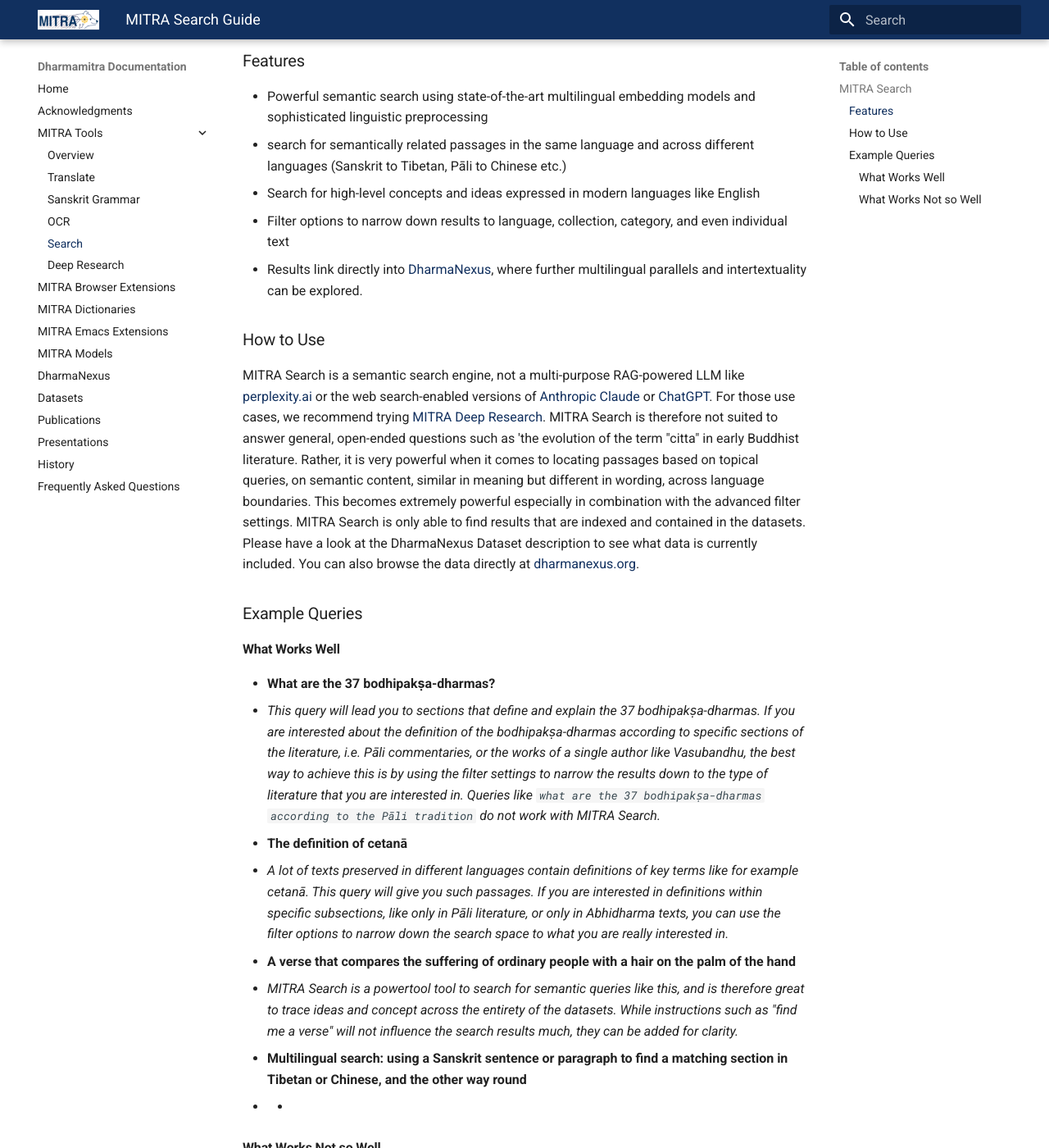
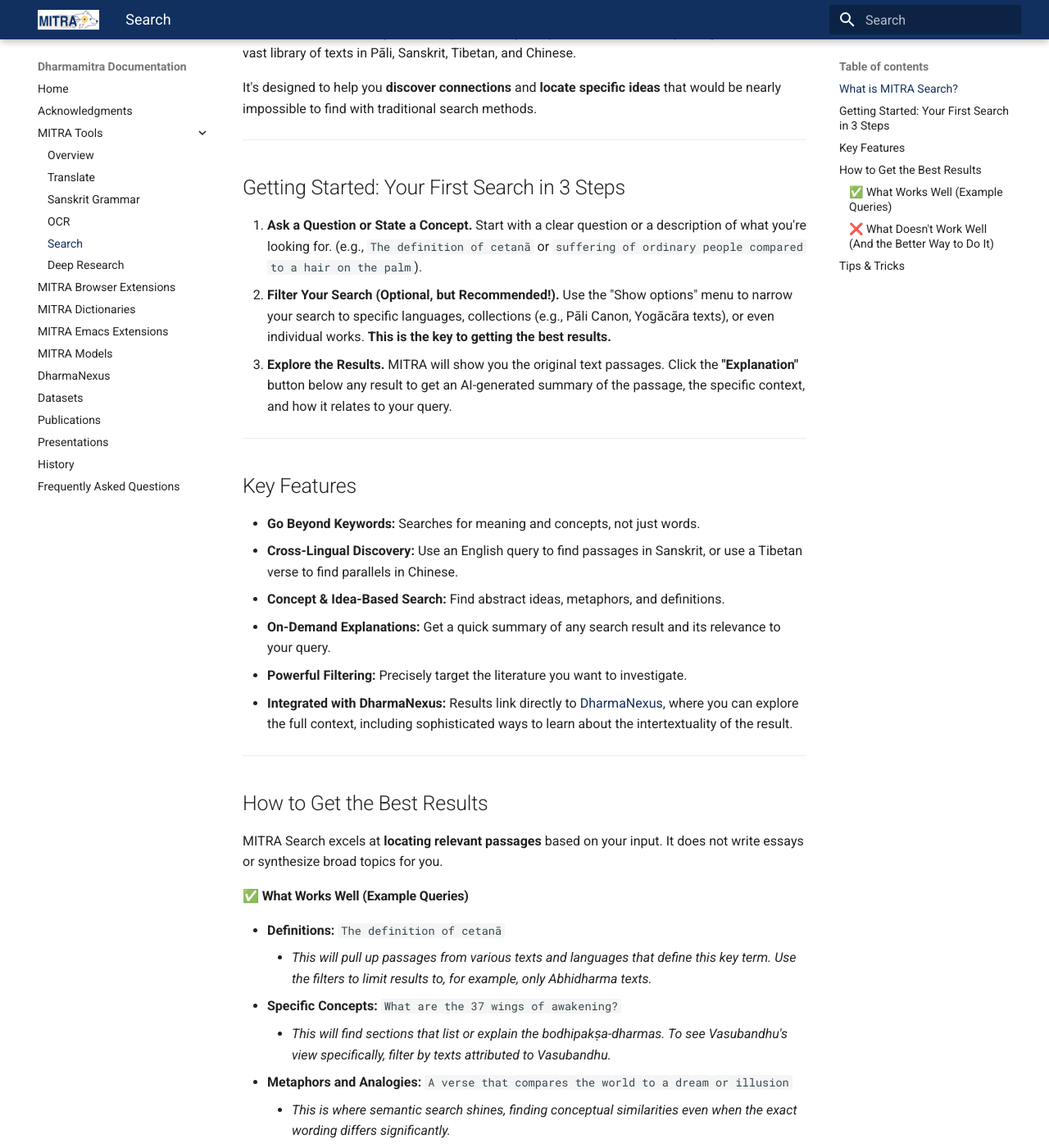
Before and after one commit to dharmamitra/dharmamitra-guides, an MkDocs documentation site: the page built from docs/mitra_tools/search.md, in a window 1280 px wide and 1400 px high, scrolled down 255 px. Shown: the whole window at 82% size. Built offline with MkDocs 1.6.1 and Material for MkDocs 9.7.7, drawn with Linux system fonts in a browser that asks for light colours; some of the changed text lies outside the part shown.

Commit message:
better mitra search description

```diff
--- a/docs/mitra_tools/search.md
+++ b/docs/mitra_tools/search.md
@@ -1,55 +1,62 @@
+## What is MITRA Search?
+
+MITRA Search is a specialized **semantic search engine**. Think of it not as a conversational AI like ChatGPT, but as a highly sophisticated research assistant. Instead of just matching keywords, it understands the *meaning and concepts* behind your queries to find related passages across a vast library of texts in Pāli, Sanskrit, Tibetan, and Chinese.
+
+It's designed to help you **discover connections** and **locate specific ideas** that would be nearly impossible to find with traditional search methods.
+
 ---
-title: MITRA Search Guide
-description: A guide on how to use MITRA Search for semantic search across Buddhist document collections.
+
+## Getting Started: Your First Search in 3 Steps
+
+1.  **Ask a Question or State a Concept.** Start with a clear question or a description of what you're looking for. (e.g., `The definition of cetanā` or `suffering of ordinary people compared to a hair on the palm`).
+2.  **Filter Your Search (Optional, but Recommended!).** Use the "Show options" menu to narrow your search to specific languages, collections (e.g., Pāli Canon, Yogācāra texts), or even individual works. **This is the key to getting the best results.**
+3.  **Explore the Results.** MITRA will show you the original text passages. Click the **"Explanation"** button below any result to get an AI-generated summary of the passage, the specific context, and how it relates to your query.
+
 ---
-## MITRA Search
-> *Semantic search across document collections in Pāli, Sanskrit, Tibetan, and Chinese available live at [Dharmamitra](https://dharmanexus.org).*
 
-### Features
-- Powerful semantic search using state-of-the-art multilingual embedding models and sophisticated linguistic preprocessing
-- search for semantically related passages in the same language and across different languages (Sanskrit to Tibetan, Pāli to Chinese etc.)
-- Search for high-level concepts and ideas expressed in modern languages like English
-- Filter options to narrow down results to language, collection, category, and even individual text
-- Results link directly into [DharmaNexus](https://dharmanexus.org), where further multilingual parallels and intertextuality can be explored.
+## Key Features
 
-###  How to Use
-MITRA Search is a semantic search engine, not a multi-purpose RAG-powered LLM like [perplexity.ai](https://perplexity.ai) or the web search-enabled versions of [Anthropic Claude](https://claude.ai) or [ChatGPT](https://chat.openai.com). For those use cases, we recommend trying [MITRA Deep Research](deep_research.md). MITRA Search is therefore not suited to answer general, open-ended questions such as 'the evolution of the term "citta" in early Buddhist literature. Rather, it is very powerful when it comes to locating passages based on topical queries, on semantic content, similar in meaning but different in wording, across language boundaries. This becomes extremely powerful especially in combination with the advanced filter settings.
-MITRA Search is only able to find results that are indexed and contained in the datasets. Please have a look at the DharmaNexus Dataset description to see what data is currently included. You can also browse the data directly at [dharmanexus.org](https://dharmanexus.org).
-### Example Queries
-#### What Works Well
-- **What are the 37 bodhipakṣa-dharmas?**
-  - *This query will lead you to sections that define and explain the 37 bodhipakṣa-dharmas. If you are interested about the definition of the bodhipakṣa-dharmas according to specific sections of the literature, i.e. Pāli commentaries, or the works of a single author like Vasubandhu, the best way to achieve this is by using the filter settings to narrow the results down to the type of literature that you are interested in. Queries like `what are the 37 bodhipakṣa-dharmas according to the Pāli tradition` do not work with MITRA Search.*
-- **The definition of cetanā**
-  - *A lot of texts preserved in different languages contain definitions of key terms like for example cetanā. This query will give you such passages. If you are interested in definitions within specific subsections, like only in Pāli literature, or only in Abhidharma texts, you can use the filter options to narrow down the search space to what you are really interested in.*
-- **A verse that compares the suffering of ordinary people with a hair on the palm of the hand**
-  - *MITRA Search is a powertool tool to search for semantic queries like this, and is therefore great to trace ideas and concept across the entirety of the datasets. While instructions such as "find me a verse" will not influence the search results much, they can be added for clarity.*
-- **Multilingual search: using a Sanskrit sentence or paragraph to find a matching section in Tibetan or Chinese, and the other way round**
-  - *
+* **Go Beyond Keywords:** Searches for meaning and concepts, not just words.
+* **Cross-Lingual Discovery:** Use an English query to find passages in Sanskrit, or use a Tibetan verse to find parallels in Chinese.
+* **Concept & Idea-Based Search:** Find abstract ideas, metaphors, and definitions.
+* **On-Demand Explanations:** Get a quick summary of any search result and its relevance to your query.
+* **Powerful Filtering:** Precisely target the literature you want to investigate.
+* **Integrated with DharmaNexus:** Results link directly to [DharmaNexus](https://dharmanexus.org), where you can explore the full context, including sophisticated ways to learn about the intertextuality of the result.
 
-#### What Works Not so Well
-- **
+---
 
-- **Can an arahat feel doubts?**
-  - *General questions can be asked, and*
-- **Verses similar to "yena yena vikalpena yadyad vastu vikalpyate"**
-  - *Add your explanation here*
-- **A passage describing the Buddha being asked to remain in the world for a kalpa or longer**
-  - *Add your explanation here*
-- **What is the difference between paññā and viññāṇa?**
-  - *Add your explanation here*
-- **what is the Tathāgatagarbha / 如來藏?**
-  - *Add your explanation here*
-- **How does ignorance (avijjā) function in the chain of Dependent Origination (paṭiccasamuppāda)?**
-  - *Add your explanation here*
-- **Who was Angulimala?**
-  - *Add your explanation here*
-- **A verse comparing consciousness to a flowing river**
-  - *Add your explanation here*
-- **An explanation of the five strengths**
-  - *Add your explanation here*
-- **云何三十七菩提分法？**
-  - *Add your explanation here*
-- **a definition of the term "change"**
-  - *Add your explanation here*
-- **What is the 'threefold truth' (一心三觀)**
-  - *Add your explanation here*
+## How to Get the Best Results
+
+MITRA Search excels at **locating relevant passages** based on your input. It does not write essays or synthesize broad topics for you.
+
+#### ✅ What Works Well (Example Queries)
+
+* **Definitions:** `The definition of cetanā`
+    * *This will pull up passages from various texts and languages that define this key term. Use the filters to limit results to, for example, only Abhidharma texts.*
+* **Specific Concepts:** `What are the 37 wings of awakening?`
+    * *This will find sections that list or explain the bodhipakṣa-dharmas. To see Vasubandhu's view specifically, filter by texts attributed to Vasubandhu.*
+* **Metaphors and Analogies:** `A verse that compares the world to a dream or illusion`
+    * *This is where semantic search shines, finding conceptual similarities even when the exact wording differs significantly.*
+* **Finding Parallels:** *(Paste a full sentence or paragraph in Sanskrit, Pāli, etc.)*
+    * *MITRA will find other passages that express a similar idea, either in the same language or a different one.*
+
+#### ❌ What Doesn't Work Well (And the Better Way to Do It)
+
+* **Broad, Analytical Queries:** `Summarize the sākāra/nirākara debate.`
+    * **The Problem:** MITRA finds short text passages, not entire philosophical debates.
+    * **The Better Way:** Search for specific concepts within the debate, like `the appearance of an external object` and filter by the schools of thought you're interested in.
+* **Queries with Historical Constraints:** `The Early Buddhist view on the benefits of ordination.`
+    * **The Problem:** The system cannot currently distinguish historical layers like "Early Buddhism" from the prompt alone.
+    * **The Better Way:** Use the filters! Select the collections that represent early literature, such as the Pāli Suttas or the Chinese Āgamas, and then run your query: `benefits of ordination`.
+* **Queries About "Development Over Time":** `The development of "storehouse consciousness" in Yogācāra.`
+    * **The Problem:** The system cannot track a term's evolution through time, and not be prompted to focuss on specific literature.
+    * **The Better Way:** Filter by the "Yogācāra" collection in the different languages and run several targeted queries to piece together the picture yourself, such as `the relationship between seeds and the storehouse consciousness` or `defilements and the storehouse consciousness`.
+
+---
+
+## Tips & Tricks
+
+* **The Golden Rule: Use Filters!** When you don't use filters, MITRA searches everything at once. This can sometimes hide the gems you're looking for. For the best results, always tell the system where to look by filtering by language, collection, or text.
+* **Literal vs. Semantic Search:** If you need to find exact wording, turn on the **"exact matches"** switch. This will also be a magnitude faster than the default semantic search. Keep it off for most uses to leverage the power of semantic search.
+* **Diacritics Help:** While the system is tolerant of variations (e.g., `cetana` vs. `cetanā`), using proper diacritics will generally yield more accurate results.
+* **You Are the Expert:** Think of MITRA Search as a powerful assistant that casts a wide conceptual net, sometimes bringing back passages that are related but not a perfect match. It surfaces the *possibilities*; your expertise is what determines the ultimate relevance of a result. This exploratory power is one of its greatest strengths.
```
